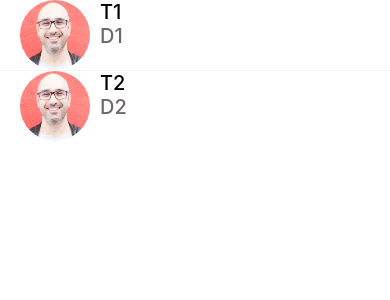
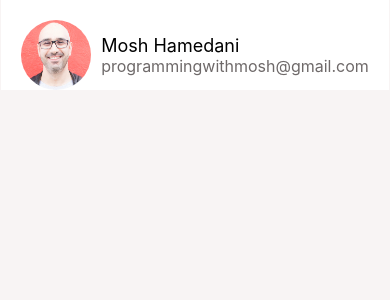
Before and after one commit to JonLevin25/mosh-react-native-tutorial, a React Native app: screen / in a window 390 px wide. Shown: the top 300 px of the page. Built offline with nearby package versions, Linux system fonts and the light colour scheme.

Commit message:
WIP: Account Screen

```diff
--- a/app/components/ListItem.tsx
+++ b/app/components/ImageListItem.tsx
@@ -8,6 +8,7 @@ import {
   ImageSourcePropType,
   TouchableHighlight,
   TouchableOpacity,
+  ViewStyle,
 } from "react-native";
 import { Swipeable } from "react-native-gesture-handler";
 import { AppColors } from "../AppStyles";
@@ -18,7 +19,8 @@ import AppText from "./AppText";
 type ListItemProps = {
   image: ImageSourcePropType;
   title: string;
-  subtitle: string;
+  subtitle?: string;
+  style?: ViewStyle;
   onPress?: () => void;
   renderRightActions?:
     | ((
@@ -30,49 +32,66 @@ type ListItemProps = {
 };
 
 function ListItem<T>(props: ListItemProps) {
-  const { image, title, subtitle, renderRightActions } = props;
+  const {
+    image,
+    title,
+    subtitle,
+    renderRightActions,
+    style: userStyle,
+  } = props;
   const onPress = props.onPress;
-
   return (
     <Swipeable renderRightActions={renderRightActions}>
       <TouchableHighlight
-        style={styles.container}
+        style={[styles.container, userStyle]}
         onPress={onPress}
         underlayColor={AppColors.light}
       >
-        <>
+        <View style={styles.contentContainer}>
           <Image style={styles.image} source={image} />
           <View style={styles.detailsContainer}>
             <AppText color="black" style={styles.title}>
               {title}
             </AppText>
-            <AppText color="gray" style={styles.title}>
+            <AppText color="gray" style={styles.subTitle}>
               {subtitle}
             </AppText>
           </View>
-        </>
+        </View>
       </TouchableHighlight>
     </Swipeable>
   );
 }
 
-const imageSize = 70;
 const styles = StyleSheet.create({
   container: {
     flexDirection: "row",
-    paddingHorizontal: 20,
+    padding: 20,
+    height: 90,
+    alignSelf: "center",
+    backgroundColor: AppColors.white,
+  },
+  contentContainer: {
+    height: 70,
+    width: "100%",
+    flexDirection: "row",
+    // backgroundColor: "blue",
   },
   image: {
-    height: imageSize,
-    width: imageSize,
-    borderRadius: imageSize * 0.5,
     marginRight: 10,
     resizeMode: "contain",
+    height: 70,
+    width: 70,
+    alignItems: "center",
+    borderRadius: 70 * 0.5,
   },
   detailsContainer: {
+    height: "100%",
     flexDirection: "column",
+    justifyContent: "center",
+    // backgroundColor: "green",
   },
-  title: { fontSize: 20, fontWeight: "500" },
-  subTitle: { fontSize: 18, fontWeight: "500" },
+  title: { fontSize: 18, fontWeight: "400" },
+  subTitle: { fontSize: 16, fontWeight: "400" },
 });
 export default ListItem;
--- a/app/screens/ListingDetailsScreen.tsx
+++ b/app/screens/ListingDetailsScreen.tsx
@@ -12,7 +12,7 @@ import { ListingData as ItemData, ListingData } from "../data/ListingData";
 import { UserData } from "../data/UserData";
 import { userMosh } from "../data/mockData";
 
-import ListItem from "../components/ListItem";
+import ListItem from "../components/ImageListItem";
 
 type ListingProps = {
   listing: ListingData;
--- a/app/screens/MessageListScreen.tsx
+++ b/app/screens/MessageListScreen.tsx
@@ -1,6 +1,6 @@
 import React from "react";
 import { StyleSheet, View, FlatList, Button, Animated } from "react-native";
-import ListItem from "../components/ListItem";
+import ListItem from "../components/ImageListItem";
 import ListSeparator from "../components/ListSeparator";
 import AppText from "../components/AppText";
 
--- /dev/null
+++ b/app/screens/MyAccountScreen.tsx
@@ -0,0 +1,38 @@
+import { StyleSheet, View, Image, Text, SectionList } from "react-native";
+import "../components/AppText";
+import { AppColors } from "../AppStyles";
+import React from "react";
+import ListItem from "../components/ImageListItem";
+import { userMosh } from "../data/mockData";
+import { FlatList } from "react-native-gesture-handler";
+import MaterialCommunityIcons from "@expo/vector-icons/MaterialCommunityIcons";
+type ButtonData = {
+  title: string;
+  icon: keyof typeof MaterialCommunityIcons.glyphMap;
+};
+const buttonsData: ButtonData[] = [
+  { icon: "format-list-bulleted", title: "My Listings" },
+  { icon: "email", title: "My Messages" },
+];
+const logoutButton = { icon: "logout", title: "Logout" };
+
+function MyAccountScreen() {
+  return (
+    <View style={styles.container}>
+      <ListItem
+        style={styles.userCard}
+        image={userMosh.profileImage}
+        title={userMosh.name}
+        subtitle={userMosh.email}
+      />
+      <View style={{ height: 40 }} />
+      {/* <FlatList data={buttonsData}
+      renderItem={({item}) => } */}
+    </View>
+  );
+}
+const styles = StyleSheet.create({
+  container: {},
+  userCard: { marginBottom: 50 },
+});
+export default MyAccountScreen;
--- a/app/screens/ScreenContainer.tsx
+++ b/app/screens/ScreenContainer.tsx
@@ -5,17 +5,19 @@ import {
   StyleSheet,
   SafeAreaView,
   View,
+  ViewStyle,
 } from "react-native";
 import Constants from "expo-constants";
 import { GestureHandlerRootView } from "react-native-gesture-handler";
 
 type ScreenContainerProps = {
   children?: React.ReactNode;
+  style?: ViewStyle;
 };
 
-function ScreenContainer({ children }: ScreenContainerProps) {
+function ScreenContainer({ children, style }: ScreenContainerProps) {
   return (
-    <SafeAreaView style={styles.screen}>
+    <SafeAreaView style={[styles.screen, style]}>
       <GestureHandlerRootView>{children}</GestureHandlerRootView>
     </SafeAreaView>
   );
--- a/excersize_3.tsx
+++ b/excersize_3.tsx
@@ -20,20 +20,26 @@ import {
   messagesData,
 } from "./app/data/mockData";
 import ScreenContainer from "./app/screens/ScreenContainer";
-import ListItem from "./app/components/ListItem";
+import ListItem from "./app/components/ImageListItem";
 import { MessageData } from "./app/data/MessageData";
 import ListSeparator from "./app/components/ListSeparator";
 import ListingDetailsScreen from "./app/screens/ListingDetailsScreen";
 import MessageListScreen from "./app/screens/MessageListScreen";
+import MyAccountScreen from "./app/screens/MyAccountScreen";
 
 export default function App() {
   return (
-    <ScreenContainer>
+    <ScreenContainer style={styles.container}>
       {/* <WelcomeScreen /> */}
       {/* <TestCardScreen /> */}
       {/* <ViewImageScreen /> */}
       {/* <ListingDetailsScreen listing={listingJacket} /> */}
-      <MessageListScreen />
+      {/* <MessageListScreen /> */}
+      <MyAccountScreen />
     </ScreenContainer>
   );
 }
+
+const styles = StyleSheet.create({
+  container: { backgroundColor: AppColors.light },
+});
```
